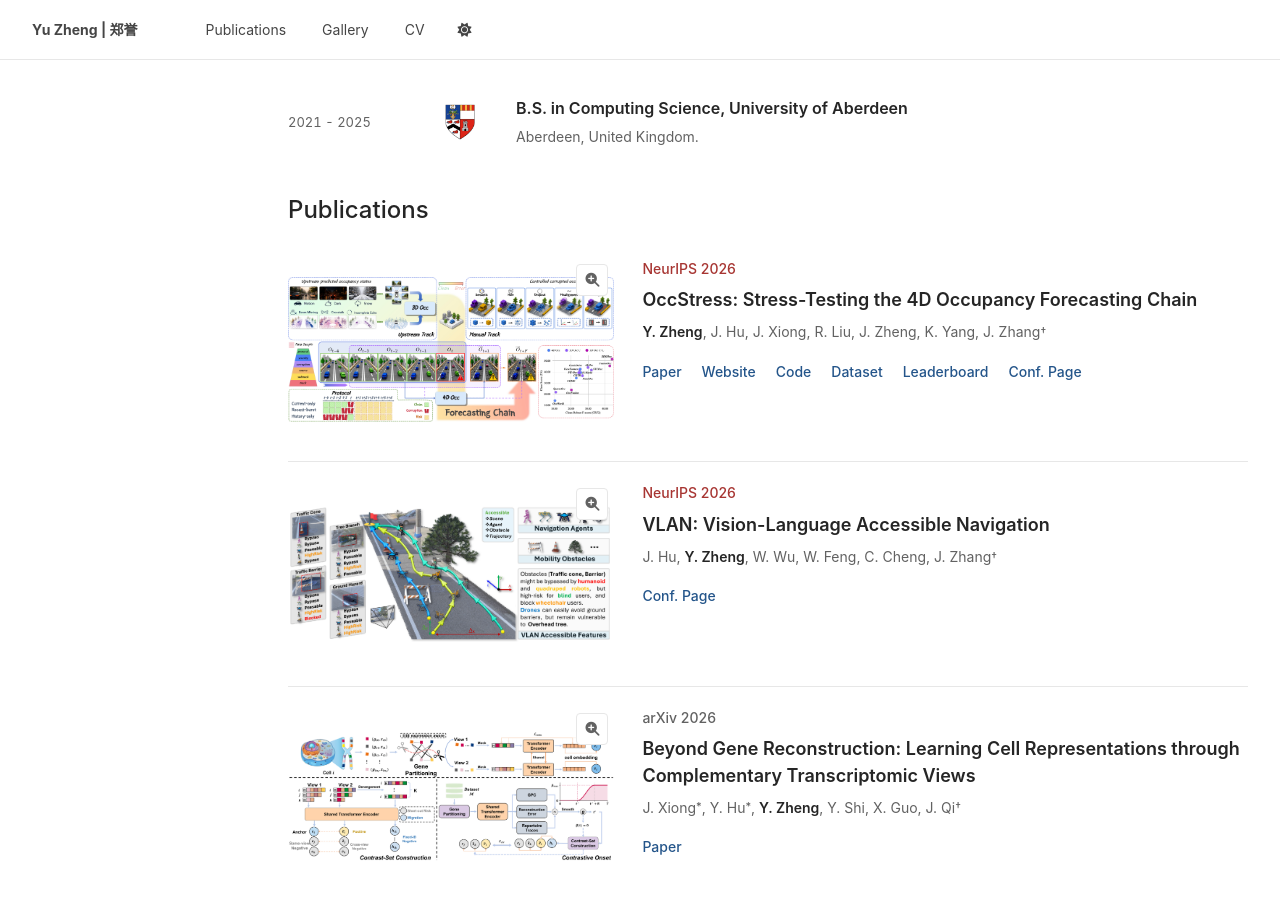
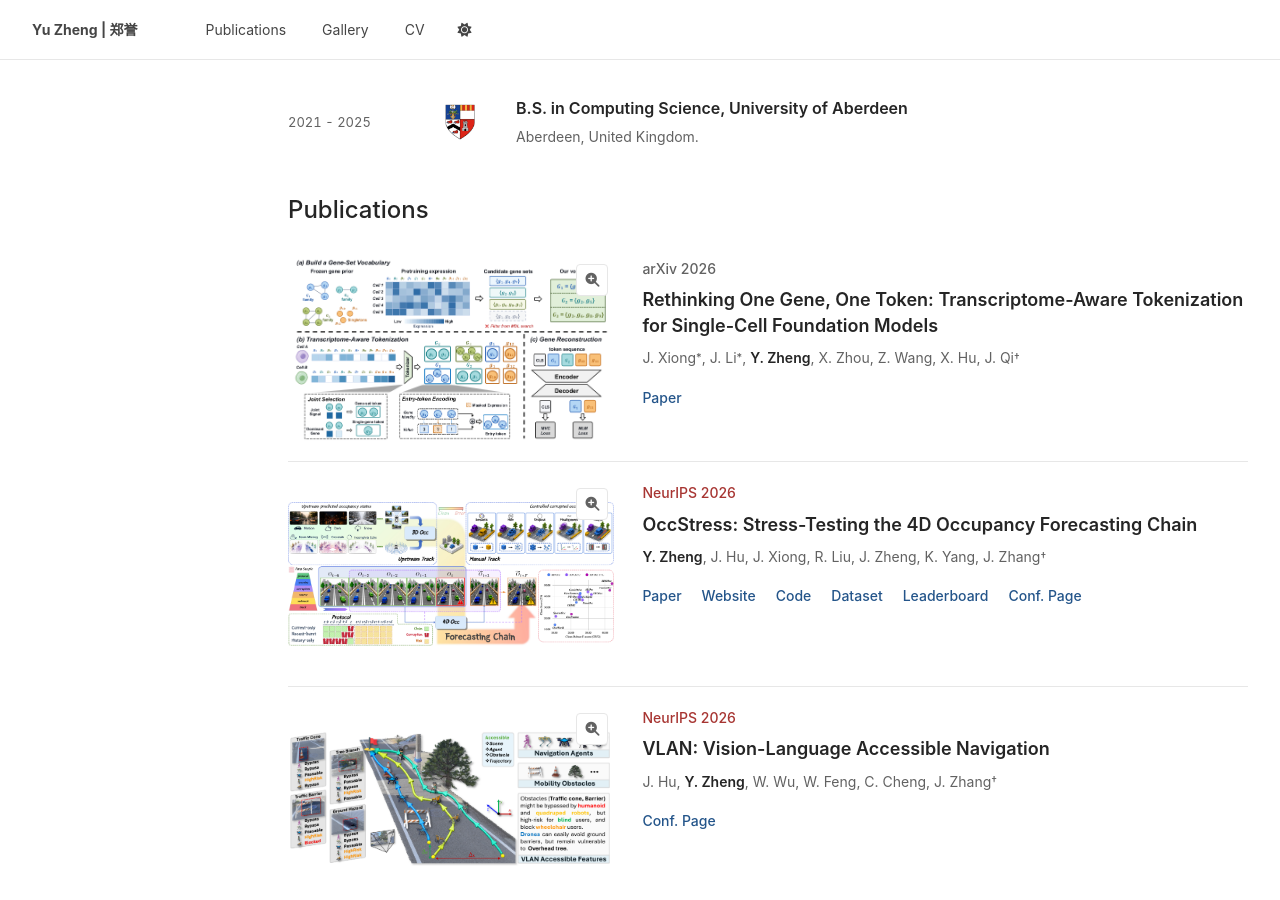
Before and after one commit to FaterYU/FaterYU.github.io, a Jekyll site: the page built from _pages/about.md, in a window 1280 px wide and 900 px high, scrolled down 879 px. Built offline with Jekyll 4.4.1, drawn with Linux system fonts in a browser that asks for light colours; some web fonts are replaced.

Commit message:
Add scTAT publication and update OccStress dataset link

```diff
--- a/_data/profile.yml
+++ b/_data/profile.yml
@@ -34,6 +34,27 @@ news:
 
 publications:
   # Sort by first preprint month, except the NeurIPS papers use their acceptance month.
+  - venue: "arXiv 2026"
+    sort_month: "2026-10"
+    title: "Rethinking One Gene, One Token: Transcriptome-Aware Tokenization for Single-Cell Foundation Models"
+    id: "sctat"
+    authors:
+      - name: "J. Xiong"
+        equal: true
+      - name: "J. Li"
+        equal: true
+      - name: "Y. Zheng"
+        highlight: true
+      - name: "X. Zhou"
+      - name: "Z. Wang"
+      - name: "X. Hu"
+      - name: "J. Qi"
+        corresponding: true
+    image: "/images/publications/sctat-overview.png"
+    image_alt: "Overview of scTAT showing gene-set vocabulary construction, transcriptome-aware tokenization, and gene reconstruction"
+    links:
+      - label: "Paper"
+        url: "https://arxiv.org/abs/2611.05410"
   - venue: "NeurIPS 2026"
     sort_month: "2026-09"
     title: "VLAN: Vision-Language Accessible Navigation"
@@ -78,7 +99,7 @@ publications:
       - label: "Code"
         url: "https://github.com/InSAI-Lab/OccStress"
       - label: "Dataset"
-        url: "https://huggingface.co/datasets/insailab/OccStress"
+        url: "https://huggingface.co/datasets/InSAI-Lab/OccStress"
       - label: "Leaderboard"
         url: "https://insailab.org/OccStress/leaderboard/"
       - label: "Conf. Page"
```
Also changed, not shown: images/publications/sctat-overview.png (added).
